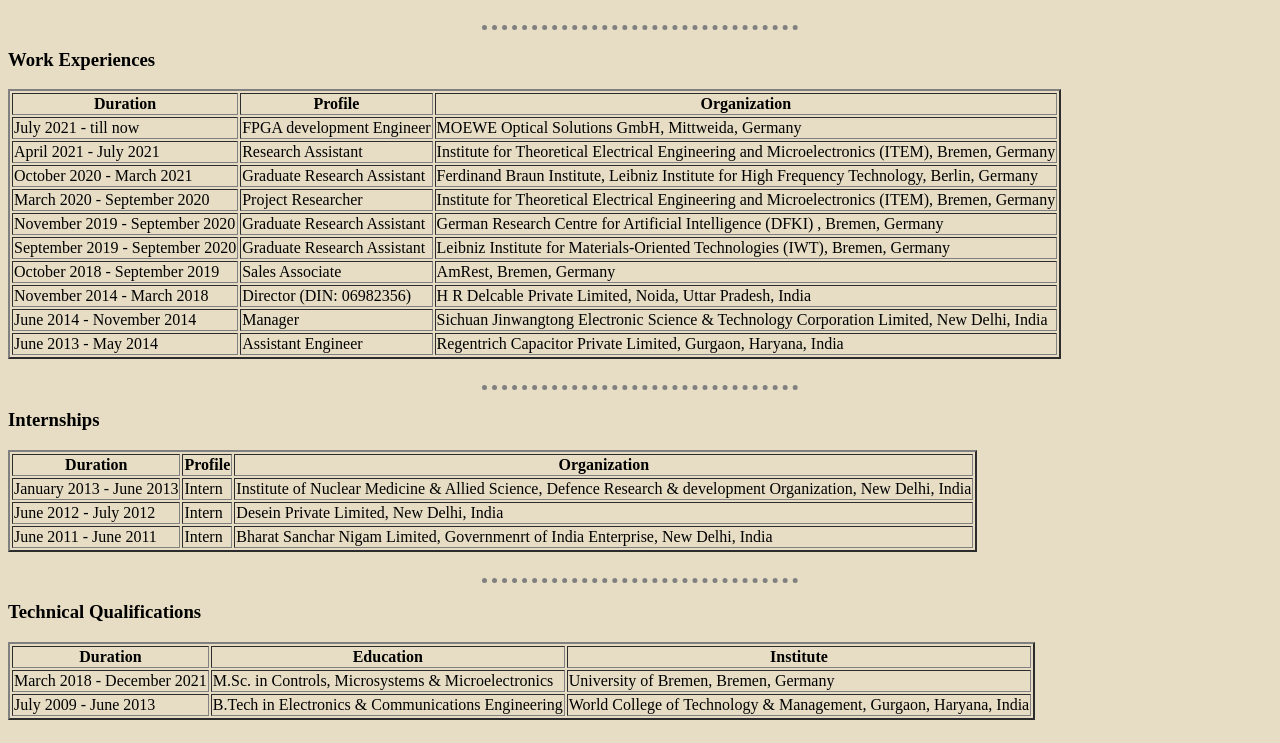
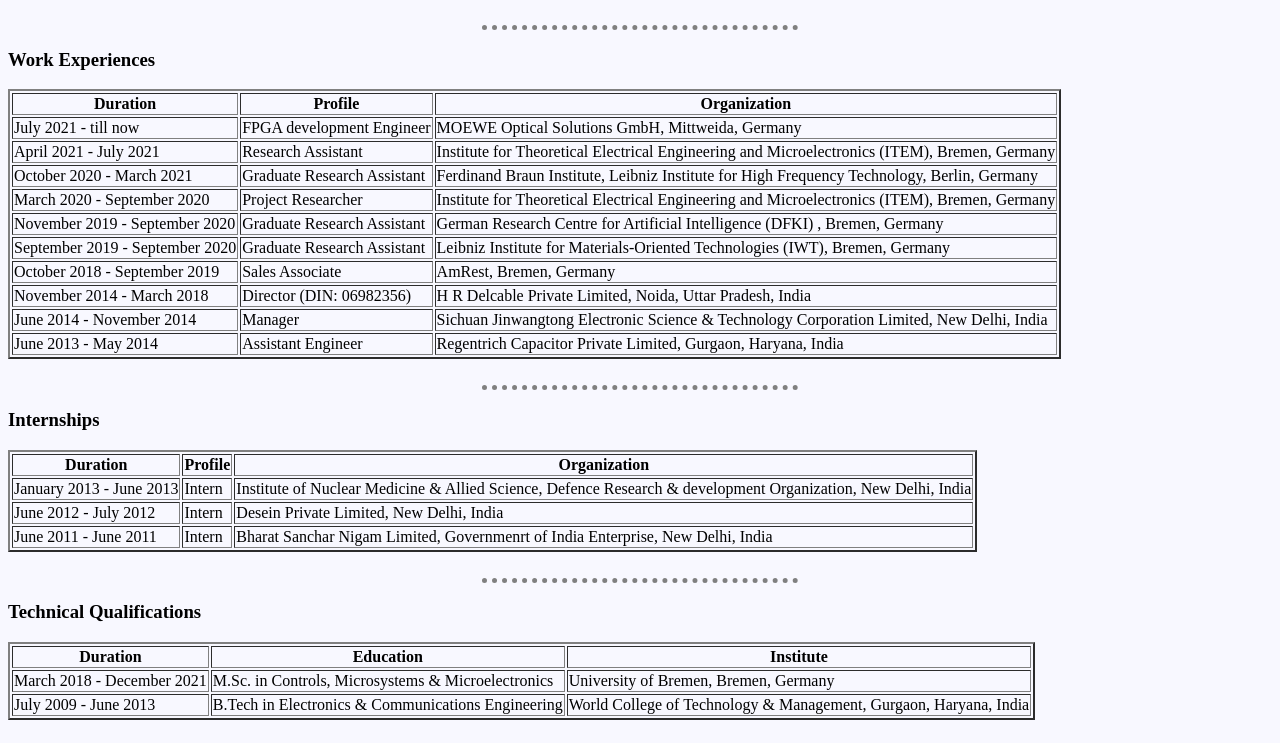
Before and after one commit to sushantkumar-estech/Curriculum-Vitae, a plain HTML site: page index.html in a window 1280 px wide. Shown: the part 328-1071 px from the top of the page. Drawn offline with Linux system fonts and the light colour scheme.

Commit message:
color change

```diff
--- a/css/styles.css
+++ b/css/styles.css
@@ -1,6 +1,5 @@
 body{
-  background-color: #E6DDC4;
-  background-color: #ccccc;
+  background-color: ghostwhite;
 }
 
 hr{
```
